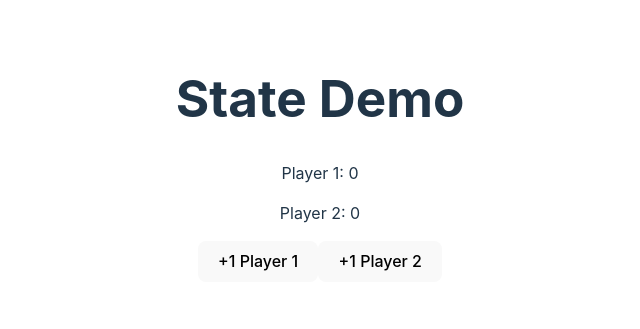
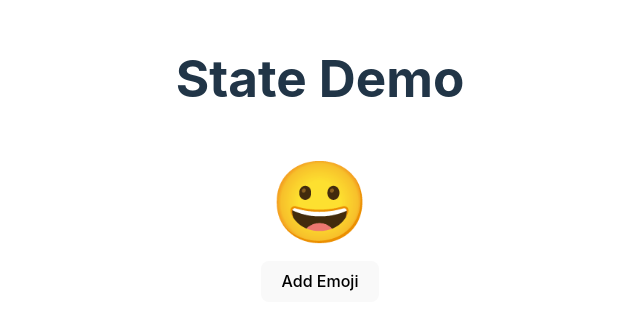
Before and after one commit to Katkulator/JavaScriptCourse, a React (Vite) app in the folder React/state-demo/: page / in a window 1280 px wide. Shown: the part 241-570 px from the top of the page, without its empty margins (320-960 px from the left). Built offline with nearby package versions, Linux system fonts and the light colour scheme.

Commit message:
add EmojiClicker(passing arrays to state)

```diff
--- a/React/state-demo/src/App.jsx
+++ b/React/state-demo/src/App.jsx
@@ -1,5 +1,6 @@
 import './App.css'
 import Counter from './Counter'
+import EmojyClicker from './EmojiClicker'
 import ScoreKeeper from './ScoreKeeper'
 import StateInitFunc from './StateInitFunc'
 
@@ -8,8 +9,9 @@
     <>
       <h1>State Demo</h1>
       {/* <Counter />
-      <StateInitFunc /> */}
-      <ScoreKeeper />
+      <StateInitFunc />
+      <ScoreKeeper /> */}
+      <EmojyClicker />
     </>
   )
 }
--- /dev/null
+++ b/React/state-demo/src/EmojiClicker.jsx
@@ -0,0 +1,23 @@
+import { useState } from "react";
+
+
+
+export default function EmojyClicker () {
+    const emojiArr = ["🤯", "😄", "🥶", "😆", "🥳"]
+    const [emojis, setEmojis] = useState(["😀", ])
+    const selectEmoji = (arr) => {
+        const randIndex = Math.floor(Math.random() * arr.length);
+        return arr[randIndex]
+    }
+    const addEmoji = () => {
+       setEmojis((oldEmojis) => [...oldEmojis, selectEmoji(emojiArr)]) //...emojis makes a copy of an old array and adds in "🤯"
+    }
+    return (
+        <div>
+            {emojis.map((e) =>
+            <span style={{fontSize: "5rem"}}>{e}</span>
+            )}<br />
+            <button onClick={addEmoji}>Add Emoji</button>
+        </div>
+    );
+}
```
